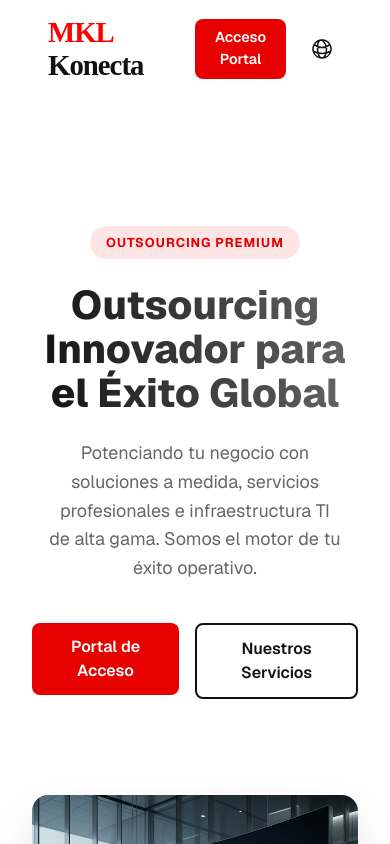
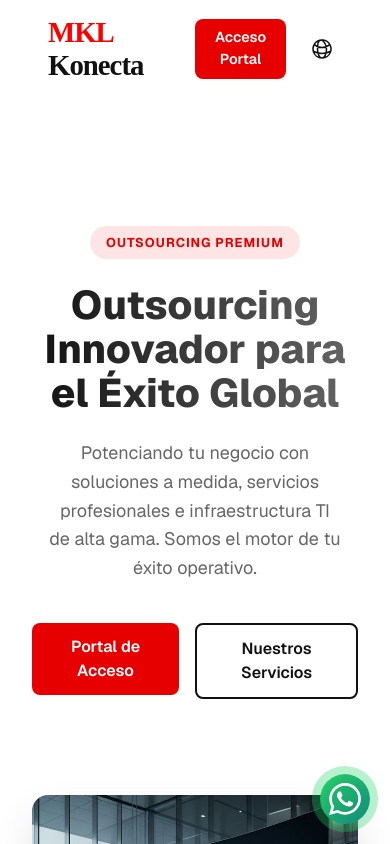
Before and after one commit to christianperezsilveira-wq/mklkonecta-web, a Next.js app: page / in a window 390 px wide. Shown: the top 844 px of the page. Built offline with nearby package versions, Linux system fonts and the light colour scheme.

Commit message:
feat: Add premium floating WhatsApp button to public footer

```diff
--- a/src/components/home/Footer.tsx
+++ b/src/components/home/Footer.tsx
@@ -5,6 +5,7 @@
 import Image from 'next/image';
 import styles from './Footer.module.css';
 import { useLanguage } from '@/context/LanguageContext';
+import { WhatsAppButton } from './WhatsAppButton';
 
 export const Footer = () => {
     const { t } = useLanguage();
@@ -105,6 +106,8 @@
                     <a href="#">{t.footer.bottomLinks.cookies}</a>
                 </div>
             </div>
+
+            <WhatsAppButton />
         </footer>
     );
 };
--- /dev/null
+++ b/src/components/home/WhatsAppButton.module.css
@@ -0,0 +1,112 @@
+.whatsappContainer {
+    position: fixed;
+    bottom: 30px;
+    right: 30px;
+    z-index: 9999;
+    display: flex;
+    align-items: center;
+    gap: 12px;
+    pointer-events: none;
+}
+
+.whatsappButton {
+    pointer-events: auto;
+    width: 60px;
+    height: 60px;
+    background: linear-gradient(135deg, #25d366 0%, #128c7e 100%);
+    border-radius: 50%;
+    display: flex;
+    align-items: center;
+    justify-content: center;
+    box-shadow: 0 8px 24px rgba(37, 211, 102, 0.4);
+    cursor: pointer;
+    transition: all 0.4s cubic-bezier(0.175, 0.885, 0.32, 1.275);
+    text-decoration: none;
+    position: relative;
+    overflow: hidden;
+}
+
+.whatsappButton:hover {
+    transform: scale(1.1) translateY(-5px);
+    box-shadow: 0 12px 32px rgba(37, 211, 102, 0.6);
+}
+
+.whatsappButton::before {
+    content: '';
+    position: absolute;
+    top: 0;
+    left: 0;
+    width: 100%;
+    height: 100%;
+    background: radial-gradient(circle, rgba(255, 255, 255, 0.3) 0%, transparent 70%);
+    opacity: 0;
+    transition: opacity 0.3s ease;
+}
+
+.whatsappButton:hover::before {
+    opacity: 1;
+}
+
+.whatsappIcon {
+    width: 32px;
+    height: 32px;
+    fill: white;
+    filter: drop-shadow(0 2px 4px rgba(0, 0, 0, 0.1));
+}
+
+.tooltip {
+    background: rgba(255, 255, 255, 0.95);
+    backdrop-filter: blur(8px);
+    padding: 10px 18px;
+    border-radius: 12px;
+    box-shadow: 0 4px 15px rgba(0, 0, 0, 0.1);
+    font-size: 0.9rem;
+    font-weight: 500;
+    color: #1a1a1a;
+    opacity: 0;
+    transform: translateX(20px);
+    transition: all 0.3s ease;
+    white-space: nowrap;
+    border: 1px solid rgba(0, 0, 0, 0.05);
+}
+
+.whatsappContainer:hover .tooltip {
+    opacity: 1;
+    transform: translateX(0);
+}
+
+/* Pulse animation */
+@keyframes pulse {
+    0% {
+        box-shadow: 0 0 0 0 rgba(37, 211, 102, 0.7);
+    }
+
+    70% {
+        box-shadow: 0 0 0 15px rgba(37, 211, 102, 0);
+    }
+
+    100% {
+        box-shadow: 0 0 0 0 rgba(37, 211, 102, 0);
+    }
+}
+
+.whatsappButton {
+    animation: pulse 2s infinite;
+}
+
+@media (max-width: 768px) {
+    .whatsappContainer {
+        bottom: 20px;
+        right: 20px;
+    }
+
+    .whatsappButton {
+        width: 50px;
+        height: 50px;
+    }
+
+    .tooltip {
+        display: none;
+        /* Hide tooltip on mobile to save space */
+    }
+}
--- /dev/null
+++ b/src/components/home/WhatsAppButton.tsx
@@ -0,0 +1,39 @@
+"use client";
+
+import React from 'react';
+import styles from './WhatsAppButton.module.css';
+import { useLanguage } from '@/context/LanguageContext';
+
+export const WhatsAppButton = () => {
+    const { language } = useLanguage();
+
+    // El número formateado según las traducciones es +595 991402 584
+    // Para WhatsApp web/API necesitamos solo números
+    const phoneNumber = "595991402584";
+    const message = language === 'es' ? 'Hola! Me gustaría recibir más información.' : 'Hello! I would like to receive more information.';
+
+    const whatsappUrl = `https://wa.me/${phoneNumber}?text=${encodeURIComponent(message)}`;
+
+    return (
+        <div className={styles.whatsappContainer}>
+            <div className={styles.tooltip}>
+                {language === 'es' ? '¿En qué podemos ayudarte?' : 'How can we help you?'}
+            </div>
+            <a
+                href={whatsappUrl}
+                target="_blank"
+                rel="noopener noreferrer"
+                className={styles.whatsappButton}
+                aria-label="Contact on WhatsApp"
+            >
+                <svg
+                    viewBox="0 0 24 24"
+                    className={styles.whatsappIcon}
+                    xmlns="http://www.w3.org/2000/svg"
+                >
+                    <path d="M17.472 14.382c-.297-.149-1.758-.867-2.03-.967-.273-.099-.471-.148-.67.15-.197.297-.767.966-.94 1.164-.173.199-.347.223-.644.075-.297-.15-1.255-.463-2.39-1.475-.883-.788-1.48-1.761-1.653-2.059-.173-.297-.018-.458.13-.606.134-.133.298-.347.446-.52.149-.174.198-.298.298-.497.099-.198.05-.371-.025-.52-.075-.149-.669-1.612-.916-2.207-.242-.579-.487-.5-.669-.51-.173-.008-.371-.01-.57-.01-.198 0-.52.074-.792.372-.272.297-1.04 1.016-1.04 2.479 0 1.462 1.065 2.875 1.213 3.074.149.198 2.096 3.2 5.077 4.487.709.306 1.262.489 1.694.625.712.227 1.36.195 1.871.118.571-.085 1.758-.719 2.006-1.413.248-.694.248-1.289.173-1.413-.074-.124-.272-.198-.57-.347m-5.421 7.403h-.004a9.87 9.87 0 01-5.031-1.378l-.361-.214-3.741.982.998-3.648-.235-.374a9.86 9.86 0 01-1.51-5.26c.001-5.45 4.436-9.884 9.888-9.884 2.64 0 5.122 1.03 6.988 2.898a9.825 9.825 0 012.893 6.994c-.003 5.45-4.437 9.884-9.885 9.884m8.413-18.297A11.815 11.815 0 0012.05 0C5.495 0 .16 5.335.157 11.892c0 2.096.547 4.142 1.588 5.945L.057 24l6.305-1.654a11.882 11.882 0 005.683 1.448h.005c6.554 0 11.89-5.335 11.893-11.893a11.821 11.821 0 00-3.48-8.413Z" />
+                </svg>
+            </a>
+        </div>
+    );
+};
```
